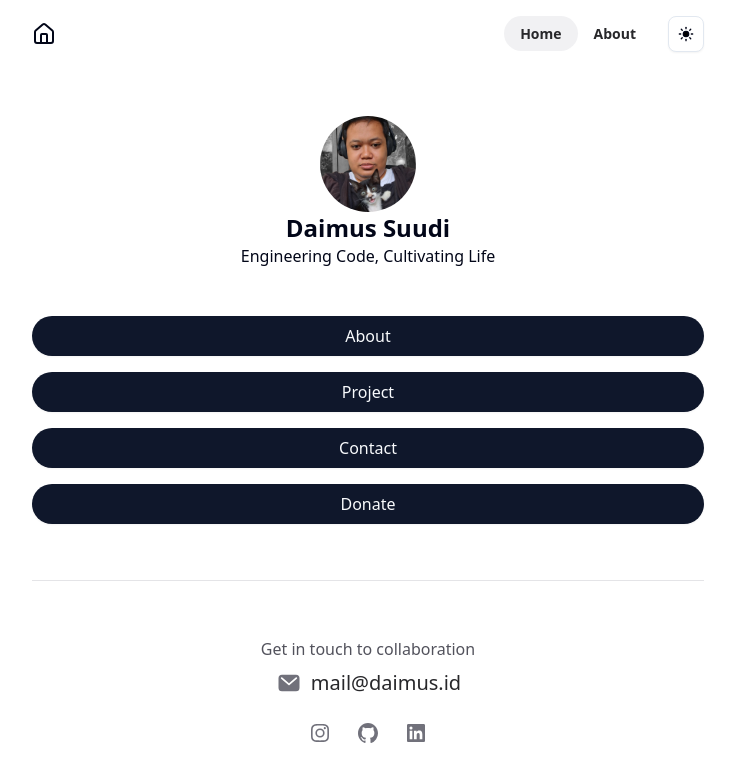
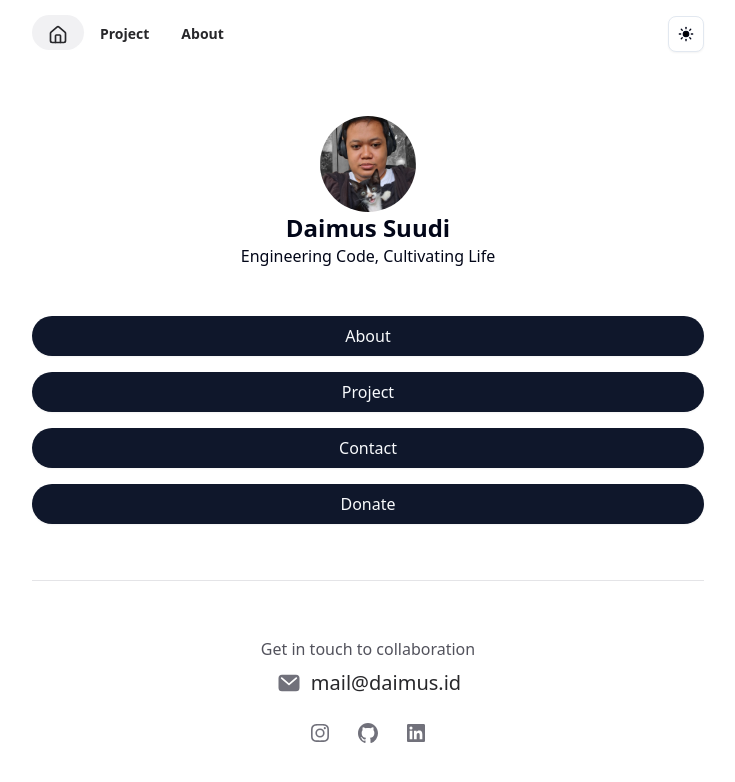
Before and after one commit to daimus/daimus.id, a Next.js app: page / in a window 1280 px wide. Shown: the top 782 px of the page, without its empty margins (272-1007 px from the left). Built offline with nearby package versions, Linux system fonts and the light colour scheme.

Commit message:
refactor: change menu responsibility

```diff
--- a/src/components/navbar/navbar.tsx
+++ b/src/components/navbar/navbar.tsx
@@ -9,8 +9,8 @@ import {cn} from "@/lib/utils";
 
 const menu = [
     {
-        title: "Home",
-        path: "/",
+        title: "Project",
+        path: "/project",
     },
     {
         title: "About",
@@ -26,13 +26,15 @@ export default function Navbar (){
         <>
             <header className="sticky top-0 backdrop-blur-xl py-2 z-50">
                 <nav className="px-4 md:px-0 py-2 max-w-2xl mx-auto flex justify-between items-center">
-
-                    <Link href="/" className=" hover:text-teal-500 hidden shrink-0 sm:block">
-                        <House />
-                    </Link>
-
-                    <div className="flex gap-4">
+                    <div className="w-full flex justify-between gap-4">
                         <ul className="flex items-center font-medium text-sm text-zinc-600 dark:text-zinc-400">
+                            <li>
+                                <Link href={'/'}
+                                      className={cn(`text-zinc-800 dark:text-zinc-300 hover:text-emerald-600 sm:px-4 sm:py-2 px-3 py-2 rounded-full bg-transparent`, pathname == '/' && `dark:text-gray-100 bg-zinc-200/50 dark:bg-zinc-800`)}
+                                >
+                                    <House className="inline h-5 w-5" />
+                                </Link>
+                            </li>
                             {menu.map((item, index) => (
                                 <li key={index}>
                                     <Link href={item.path}
@@ -43,15 +45,19 @@ export default function Navbar (){
                                 </li>
                             ))}
                         </ul>
-                        {
-                            theme === "dark" ? <Button onClick={() => setTheme("light")} variant="outline" size="icon" className="cursor-pointer">
-                                <Moon className="fill-white" />
-                            </Button> : <div>
-                                <Button onClick={() => setTheme("dark")} variant="outline" size="icon" className="cursor-pointer">
-                                    <Sun className="fill-black" />
-                                </Button>
-                            </div>
-                        }
+                        <div>
+                            {
+                                theme === "dark" ? <Button onClick={() => setTheme("light")} variant="outline" size="icon"
+                                                           className="cursor-pointer">
+                                    <Moon className="fill-white"/>
+                                </Button> : <div>
+                                    <Button onClick={() => setTheme("dark")} variant="outline" size="icon"
+                                            className="cursor-pointer">
+                                        <Sun className="fill-black"/>
+                                    </Button>
+                                </div>
+                            }
+                        </div>
                     </div>
                 </nav>
             </header>
```
